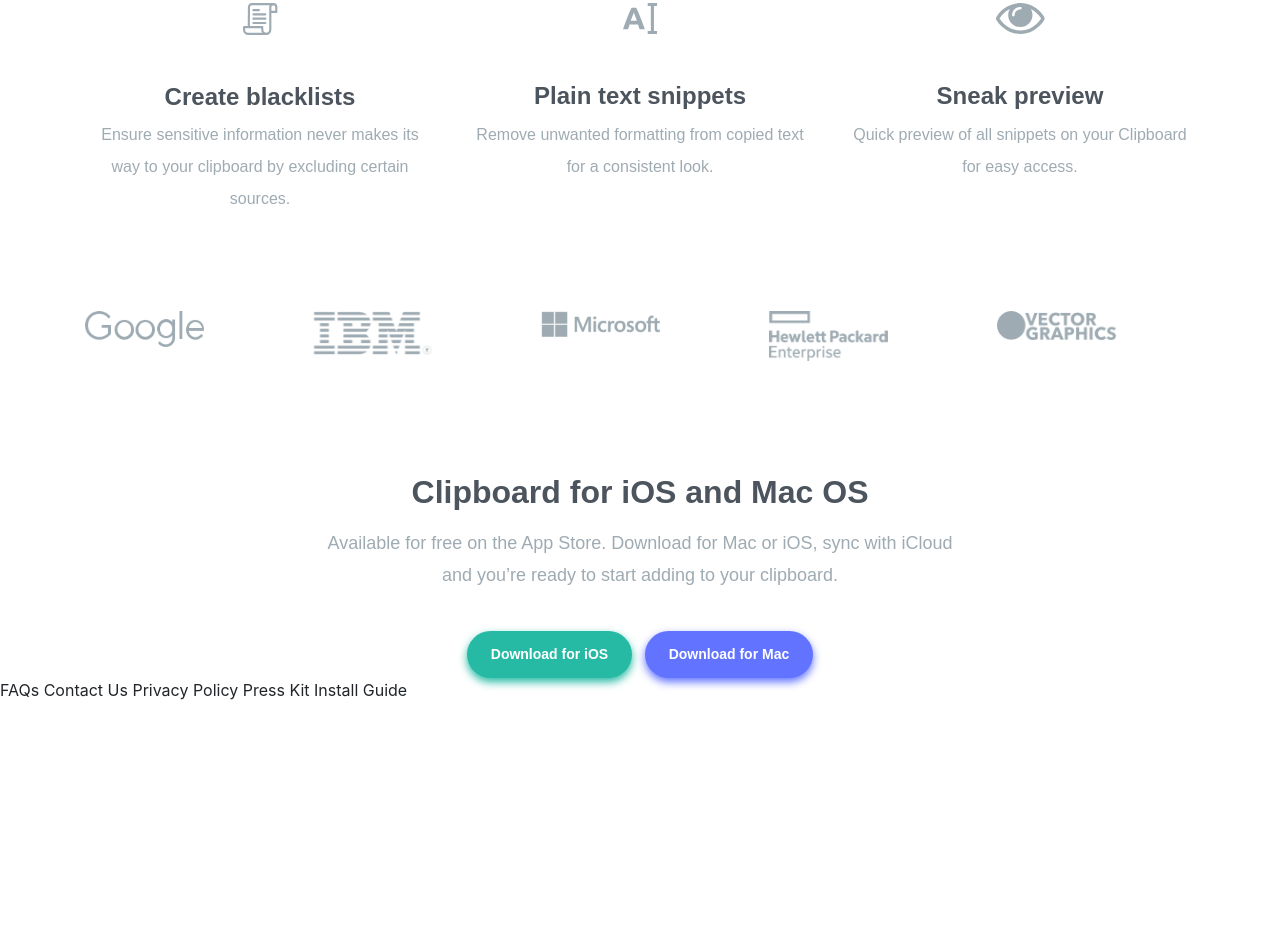
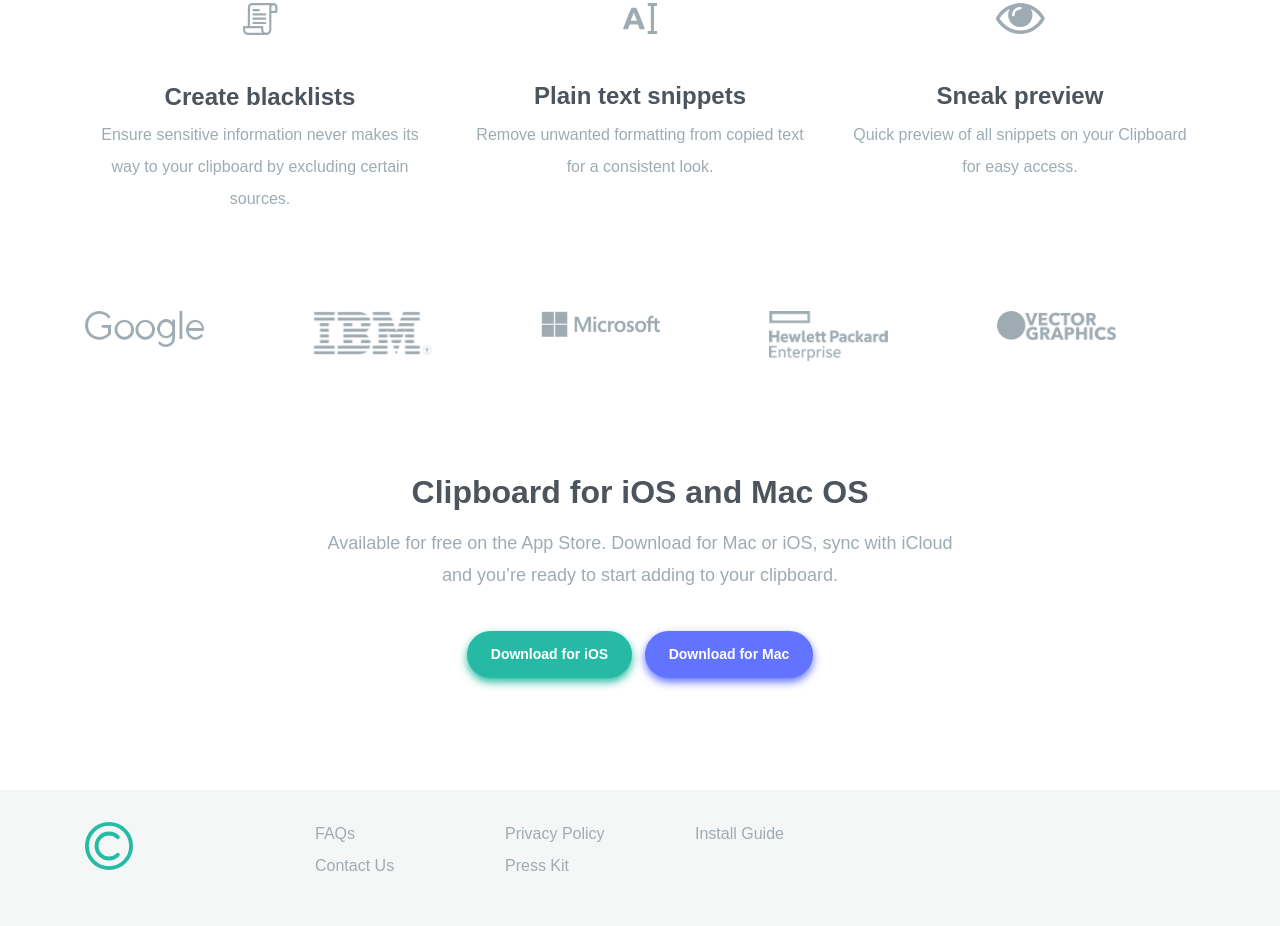
Before and after one commit to Jullieja/clipboard-landing-page, a plain HTML site: page index.html in a window 1280 px wide. Shown: the part 2570-3496 px from the top of the page. Before the commit the page ends 3272 px from the top, so only its background shows below. Drawn offline with nearby package versions, Linux system fonts and the light colour scheme; a web font is replaced by a local one.

Commit message:
made chages to footer

```diff
--- a/index.html
+++ b/index.html
@@ -100,12 +100,33 @@
   <button type="button" class="button btn btn-primary Mac">Download for Mac</button>
 </section>
 <footer>
+  <div class="container">
+    <div class="row footer-row">
+      <div class="col-md-2">
+        <img src="images/logo.svg" class="footer-logo" alt="Compony logo">
+      </div>
+      <div class="col-md-2">
+        <ul>
+          <li><a href="#">FAQs</a></li>
+          <li><a href="#">Contact Us</a></li>
+        </ul>
+      </div>
+      <div class="col-md-2">
+        <ul>
+          <li><a href="#">Privacy Policy</a></li>
+          <li><a href="#">Press Kit</a></li>
+        </ul>
+      </div>
+      <div class="col-md-2">
+        <ul>
+          <li><a href="#">Install Guide</a></li>
+        </ul>
+      </div>
+      <div class="col-md-4">
 
-  FAQs
-  Contact Us
-  Privacy Policy
-  Press Kit
-  Install Guide
+      </div>
+    </div>
+  </div>
 </footer>
 </body>
 </html>
--- a/style.css
+++ b/style.css
@@ -151,8 +151,37 @@ p{
 .clipboard-ios-mac{
 	margin-top: 7rem;
 	text-align: center;
+	margin-bottom: 7rem;
 }
 
 .download{
 	margin-bottom: 2.5rem;
 }
+
+/*Styling footer*/
+footer{
+	background-color: #F5F7F7;
+	font-family: 'Bai Jamjuree', sans-serif;
+	font-size: 16px;
+}
+
+.footer-row{
+	padding-top: 2rem;
+	padding-bottom: 2rem;
+}
+
+.footer-logo{
+	width: 30%;
+}
+
+ul{
+	list-style: none;
+}
+
+li{
+	margin-bottom: 0.5rem;
+}
+
+a{
+	color: hsl(201, 11%, 66%);
+}
```
